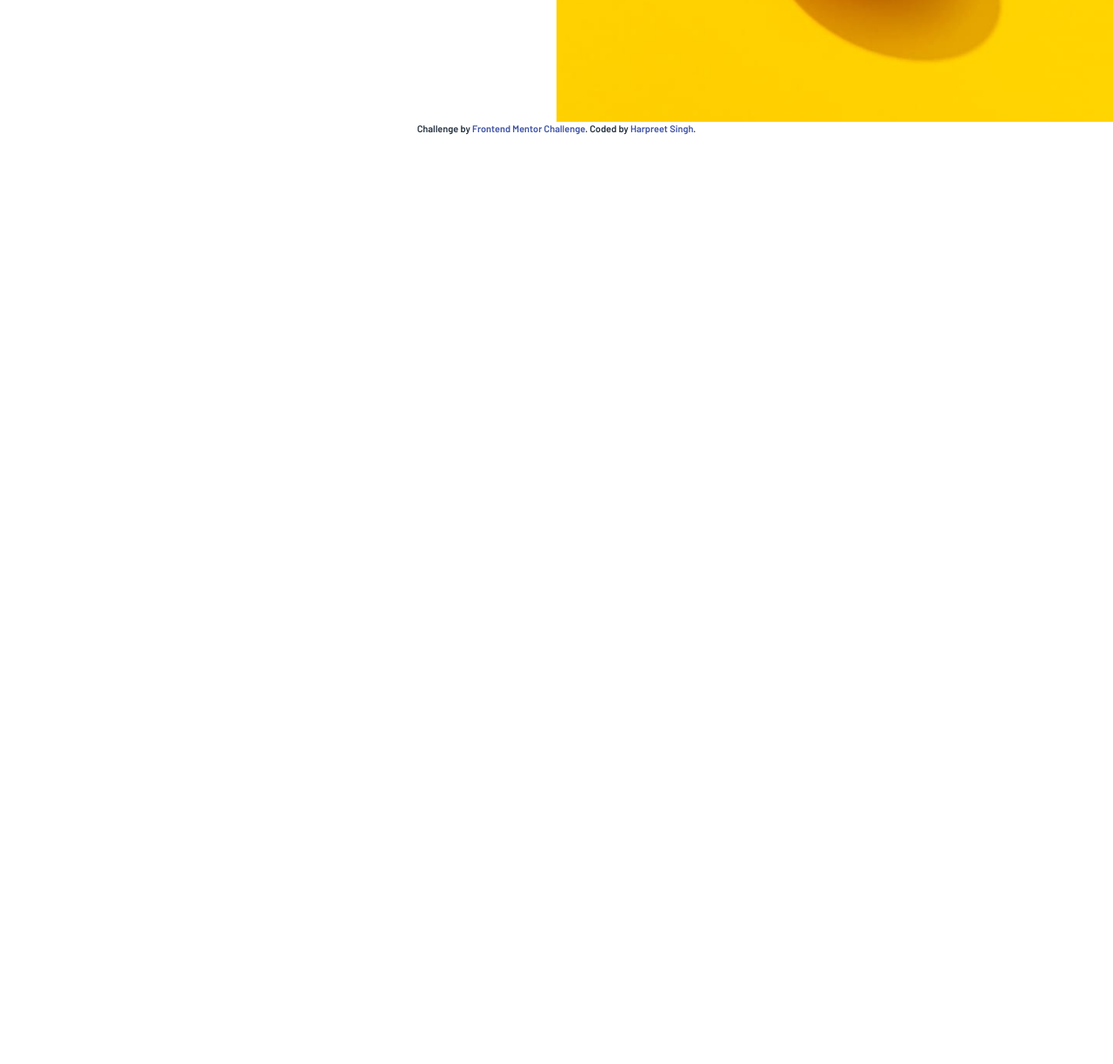
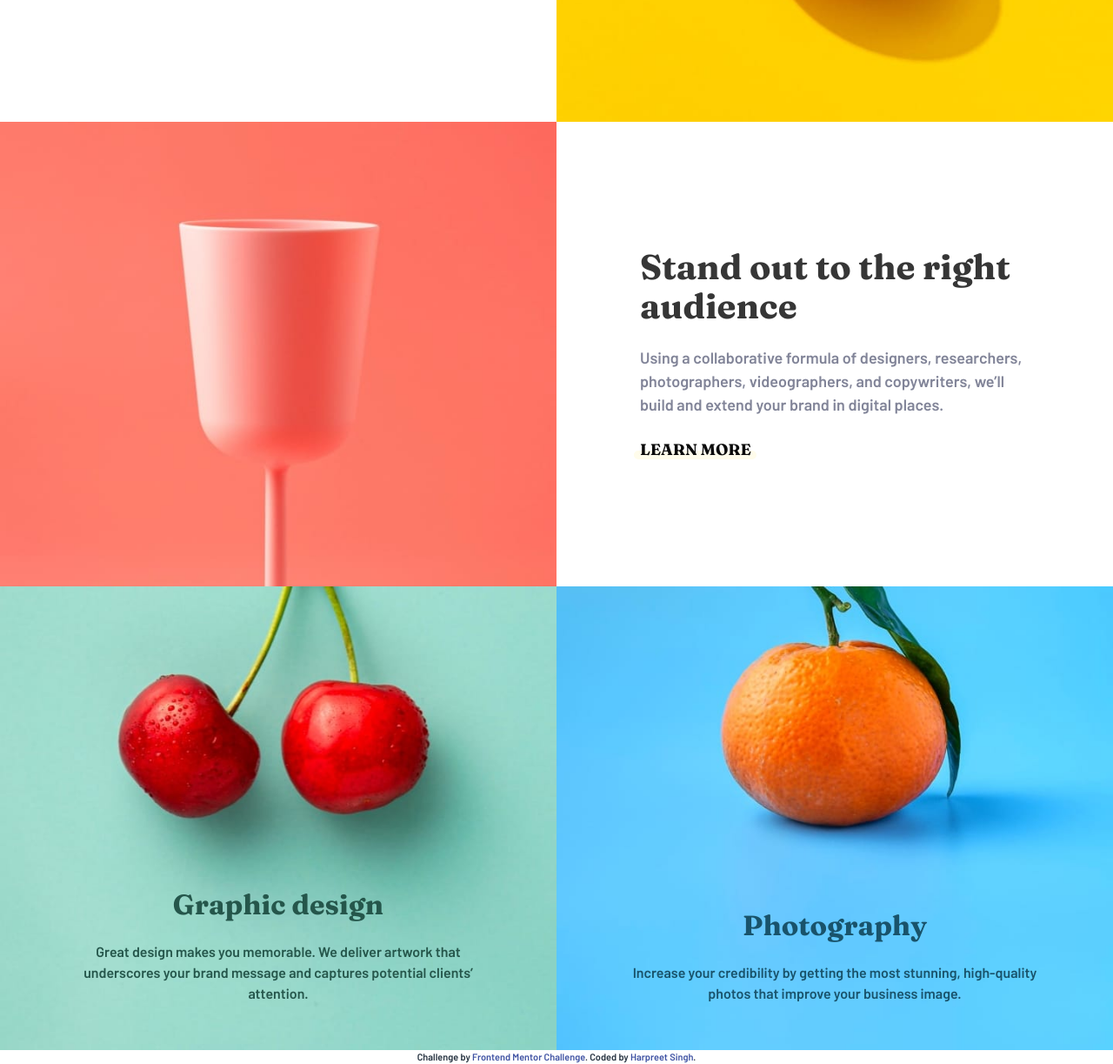
Before and after one commit to iharpreetbhatti/fem-sunnyside-agency-landing-page, a website built with webpack: page src/index.html in a window 1280 px wide. Shown: the part 993-2216 px from the top of the page at 87% size. Before the commit the page ends 1150 px from the top, so only its background shows below. Built offline with nearby package versions, Linux system fonts and the light colour scheme.

Commit message:
completed and sent section-3 to review

```diff
--- a/src/index.html
+++ b/src/index.html
@@ -107,15 +107,63 @@
       </div>
     </div>
   </section>
+  <section class="section is-flex-desktop p-0 m-0">
+    <div class="column p-0">
+      <img class="section-image image is-hidden-desktop" src="./assets/images/mobile/image-stand-out.jpg"
+        alt="Stand out to the right audience">
+      <img class="section-image image is-hidden-touch" src="./assets/images/desktop/image-stand-out.jpg"
+        alt="Stand out to the right audience">
+    </div>
+    <div class="column is-flex is-flex-direction-column is-justify-content-center is-align-items-center p-0">
+      <div class="section-content my-4 py-6 px-5">
+        <h3
+          class="title is-size-2-desktop is-family-primary has-text-centered has-text-left-desktop has-text-weight-bold">
+          Stand out to the right audience</h3>
+        <div class="block">
+          <p class="has-text-centered has-text-left-desktop has-text-grey-light">Using a collaborative formula of
+            designers, researchers, photographers, videographers, and copywriters, we’ll build
+            and extend your brand in digital places.</p>
+        </div>
+        <div class="block has-text-centered has-text-left-desktop">
+          <a class="learn-more is-family-primary is-uppercase is-relative has-text-black" href="#">Learn more</a>
+        </div>
+      </div>
+    </div>
+  </section>
+  <section class="section is-flex-desktop p-0 m-0">
+    <div class="column is-relative p-0">
+      <img class="section-image image is-hidden-desktop" src="./assets/images/mobile/image-graphic-design.jpg"
+        alt="Transform Your Brand">
+      <img class="section-image image is-hidden-touch" src="./assets/images/desktop/image-graphic-design.jpg"
+        alt="Transform Your Brand">
+      <div class="section-content section-content-absolute">
+        <h3 class="title is-family-primary has-text-centered has-text-weight-bold has-text-success">
+          Graphic design</h3>
+        <div class="block">
+          <p class="has-text-centered has-text-success">Great design makes you
+            memorable. We deliver artwork that underscores your brand message and captures potential
+            clients’ attention.</p>
+        </div>
+      </div>
+    </div>
+    <div class="column is-relative p-0">
+      <img class="section-image image is-hidden-desktop" src="./assets/images/mobile/image-photography.jpg"
+        alt="Transform Your Brand">
+      <img class="section-image image is-hidden-touch" src="./assets/images/desktop/image-photography.jpg"
+        alt="Transform Your Brand">
+      <div class="section-content section-content-absolute">
+        <h3 class="title is-family-primary has-text-centered has-text-weight-bold has-text-info">
+          Photography</h3>
+        <div class="block">
+          <p class="has-text-centered has-text-info">Increase your credibility by getting
+            the most stunning, high-quality photos that improve your business image.</p>
+        </div>
+      </div>
+    </div>
+  </section>
 
 
   <!--
-  Stand out to the right audience
-
-  Using a collaborative formula of designers, researchers, photographers, videographers, and copywriters, we’ll build
-  and extend your brand in digital places.
-
-  Learn more
 
   Graphic design
   Great design makes you memorable. We deliver artwork that underscores your brand message and captures potential
--- a/src/styles/lib/_custom.scss
+++ b/src/styles/lib/_custom.scss
@@ -42,11 +42,20 @@
 .section-image {
   width: 100%;
   object-position: center center;
-  object-fit: cover;
+  object-fit: contain;
 }
 
 .section-content {
   max-width: 31rem;
+
+  &-absolute {
+    position: absolute;
+    left: 50%;
+    bottom: 10%;
+    width: 95%;
+    transform: translateX(-50%);
+    font-size: 1rem;
+  }
 }
 
 .learn-more::before {
```
